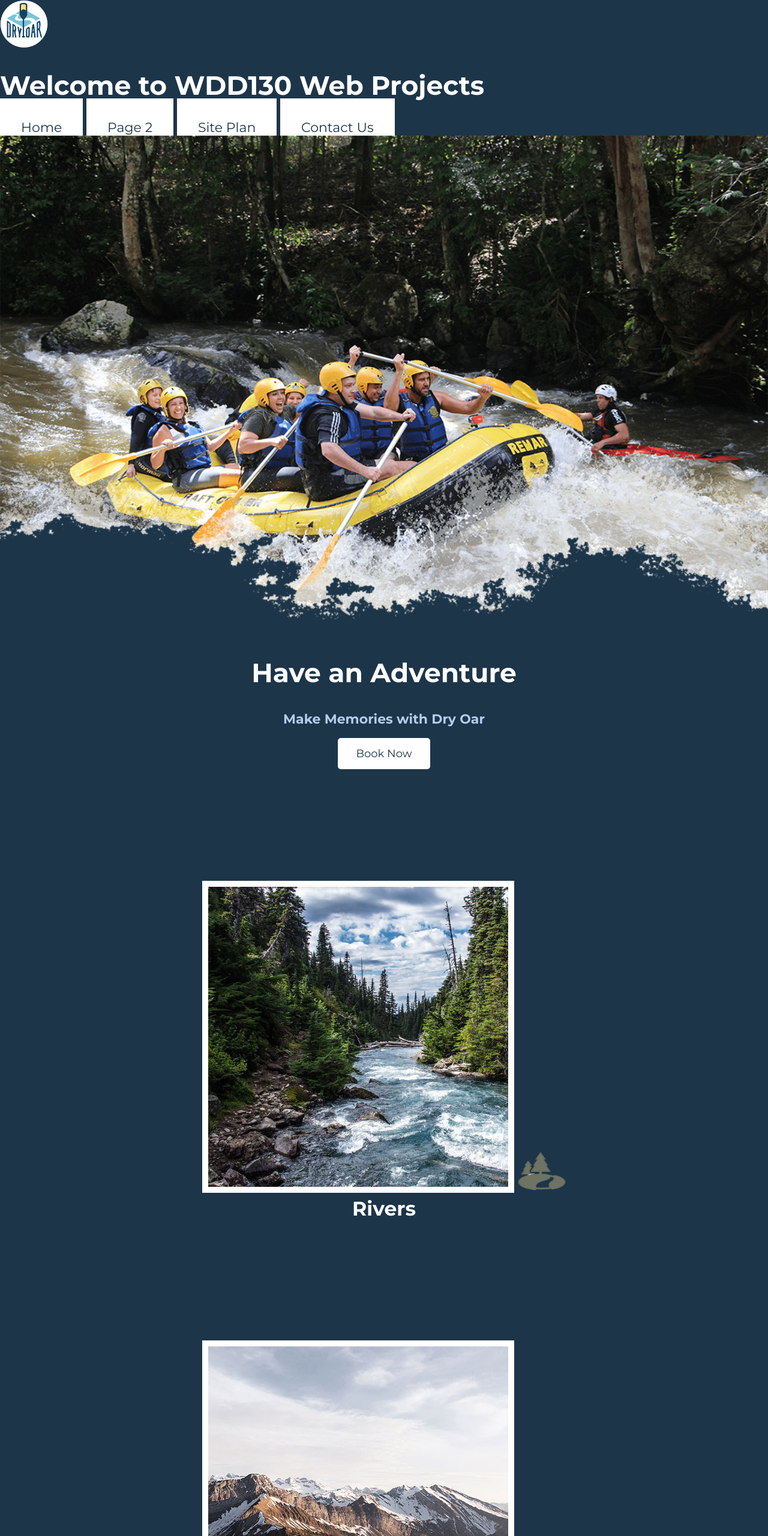
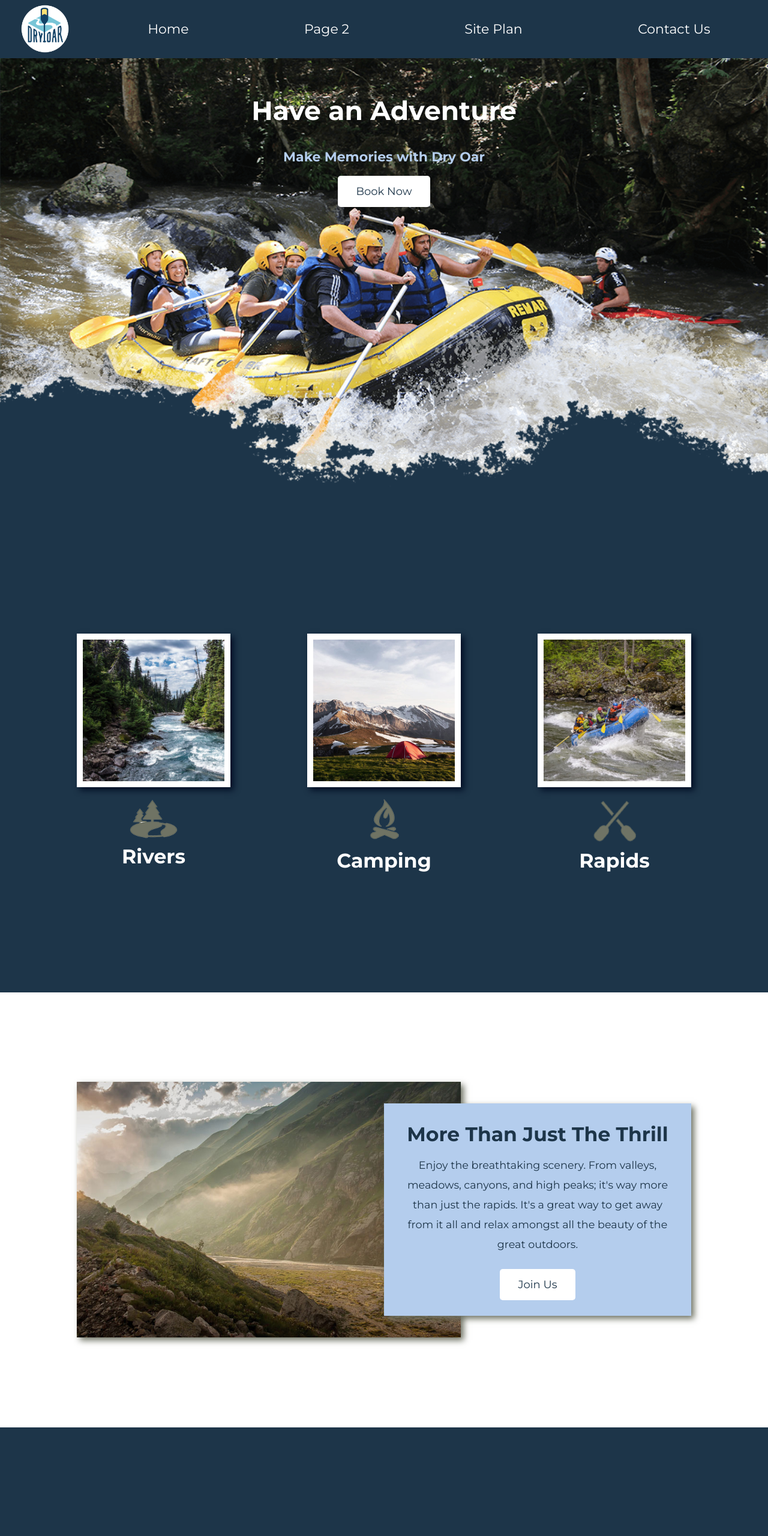
Before and after one commit to JY0BI/wdd130, a plain HTML site: page wwr/index.html in a window 1280 px wide. Shown: the top 2560 px of the page at 60% size. Drawn offline with Linux system fonts and the light colour scheme.

Commit message:
Week07 Changes

```diff
--- a/wwr/index.html
+++ b/wwr/index.html
@@ -12,7 +12,6 @@
             <a href="index.html" id="logo_link">
                 <img class="logo" src="images/logo.png" alt="Dry Oar Logo">
             </a>
-            <h1>Welcome to WDD130 Web Projects</h1>
             <nav>
                 <a href="index.html">Home</a>
                 <a href="#">Page 2</a>
--- a/wwr/styles/style.css
+++ b/wwr/styles/style.css
@@ -18,21 +18,28 @@ h2 {
     margin: 0;
 }
 
+nav {
+    display: flex;
+    justify-content: space-around;
+}
+
 nav a {
     text-align: center;
-    background-color: white;
-    color: #1d3549;
+    background-color: #1d3549;
+    color: white;
     text-decoration: none;
     padding: 35px;
 }
 
 nav a:hover {
-    background-color: #1d3549;
-    color: white;
+    background-color: white;
+    color: #1d3549;
 }
 
 header {
     background-color: #1d3549;
+    display: grid;
+    grid-template-columns: 150px auto;
 }
 
 .home-title {
@@ -41,8 +48,67 @@ header {
     margin-top: 10px;
 }
 
+#hero {
+    display: grid;
+    grid-template-columns: 1fr 3fr 1fr;
+    margin-top: -100px;
+}
+
+#hero-box {
+    grid-column: 1/4;
+    grid-row: 1/3;
+    z-index: -1;
+}
+
+#hero-msg {
+    grid-column: 2/3;
+    grid-row: 1/2;
+    margin-top: 150px;
+}
+
 #hero-msg h1, #hero-msg h4{
     text-align: center;
+}
+
+.home-grid {
+    display: grid;
+    grid-template-columns: 1fr 1fr 1fr 1fr 1fr 1fr 1fr 1fr 1fr 1fr;
+}
+
+.card-img, .mountains {
+    width: 100%;
+}
+
+.rivers-card {
+    grid-column: 2/4;
+    grid-row: 2/3;
+}
+
+.camping-card {
+    grid-column: 5/7;
+    grid-row: 2/3;
+}
+
+.rapids-card {
+    grid-column: 8/10;
+    grid-row: 2/3;
+}
+
+#background {
+    grid-column: 1/11;
+    grid-row: 4/9;
+}
+
+.mountains {
+    grid-column: 2/7;
+    grid-row: 5/8;
+    box-shadow: 5px 5px 10px #6f7364;
+}
+
+.msg {
+    grid-column: 6/10;
+    grid-row: 6/7;
+    box-shadow: 5px 5px 10px #6f7364;
 }
 
 h4 {
@@ -51,6 +117,13 @@ h4 {
 
 .card-img {
     border: 10px solid white;
+    transition: transform .5s;
+    box-shadow: 5px 5px 10px #000d24;
+}
+
+.card-img:hover {
+    opacity: .6;
+    transform: scale(1.1);
 }
 
 .rivers-card, .camping-card, .rapids-card{
@@ -90,7 +163,7 @@ main section img {
 }
 
 .msg {
-    background-color: white;
+    background-color: #B4CDED;
     line-height: 1.5em;
     padding: 35px;
 }
@@ -110,6 +183,9 @@ footer {
     color: #B4CDED;
     padding: 25px 50px;
     margin-top: 200px;
+    display: flex;
+    justify-content: space-around;
+    align-items: center;
 }
 
 footer p a {
@@ -138,6 +214,8 @@ footer .social img{
 
 #logo_link {
     padding-top: 5px;
+    justify-self: center;
+    align-self: center;
 }
 
 .icon{
@@ -148,3 +226,45 @@ footer .social img{
 #hero-img {
     width: 100%;
 }
+
+@media screen and (max-width: 900px) {
+    #hero, .home-grid {
+        display: block;
+        height: auto;
+    }
+    nav, footer {
+        flex-direction: column;
+    }
+    nav a {
+        display: block;
+        padding: 15px;
+    }
+    #hero {
+        margin-top: 0;
+    }
+    #hero-msg {
+        margin-top: 0;
+    }
+    #hero-msg h4 {
+        display: none;
+    }
+    .home-title {
+        font-size: 25px;
+        color: #6f7364;
+    }
+    .rivers-card, .camping-card, .rapids-card {
+        margin: 50px auto;
+        width: 60%;
+    }
+    #background {
+        display: none;
+    }
+    .mountains, .msg {
+        width: 80%;
+        display: block;
+        margin: 0 auto;
+    }
+    footer {
+        margin-top: 25px;
+    }
+}
```
